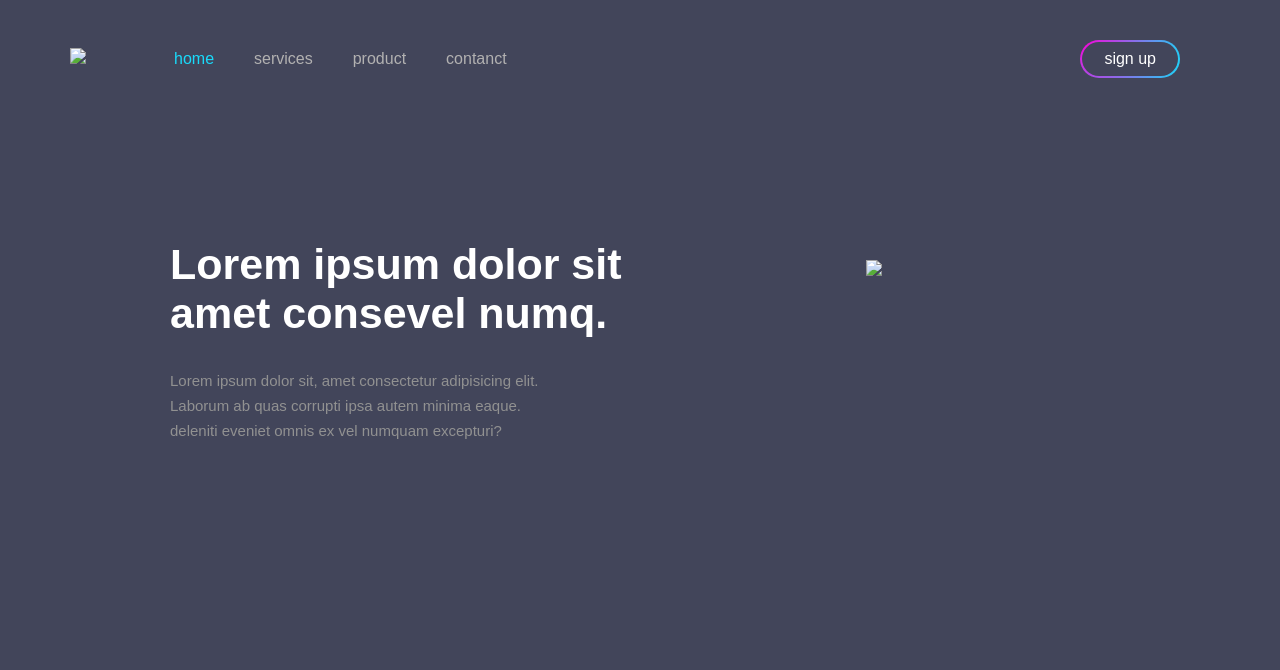
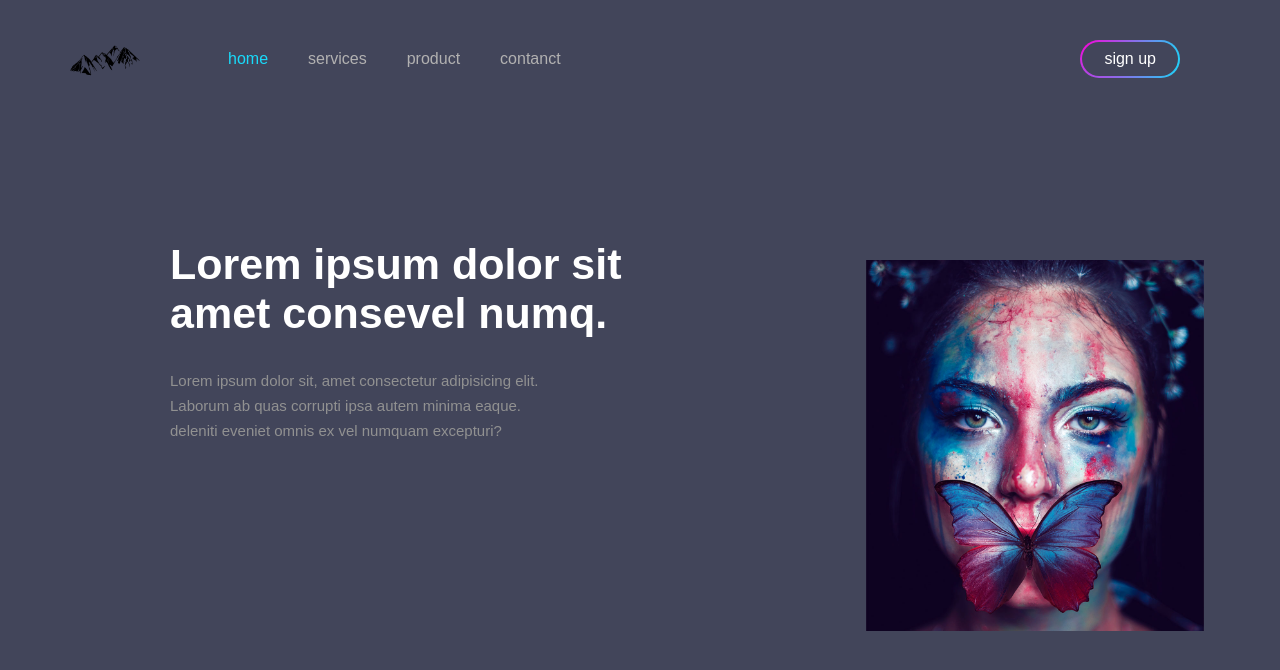
Before and after one commit to abdo-2205/my-web, a plain HTML site: page index.html in a window 1280 px wide. Drawn offline with Linux system fonts and the light colour scheme.

Commit message:
Update index.html

```diff
--- a/index.html
+++ b/index.html
@@ -10,7 +10,7 @@
     <div class="cotainer">
         <div class="menu">
             <ul>
-                <li class="logo"><img src="img/logo_2.png"></li>
+                <li class="logo"><img src="logo_2.png"></li>
                 <li class="active">home</li>
                 <li>services</li>
                 <li>product</li>
@@ -32,7 +32,7 @@
                 </div>
             </div>
             <div class="girl-img">
-                <img src="img/img_2.jpg">
+                <img src="img_2.jpg">
             </div>
         </div>
     </div>
```
